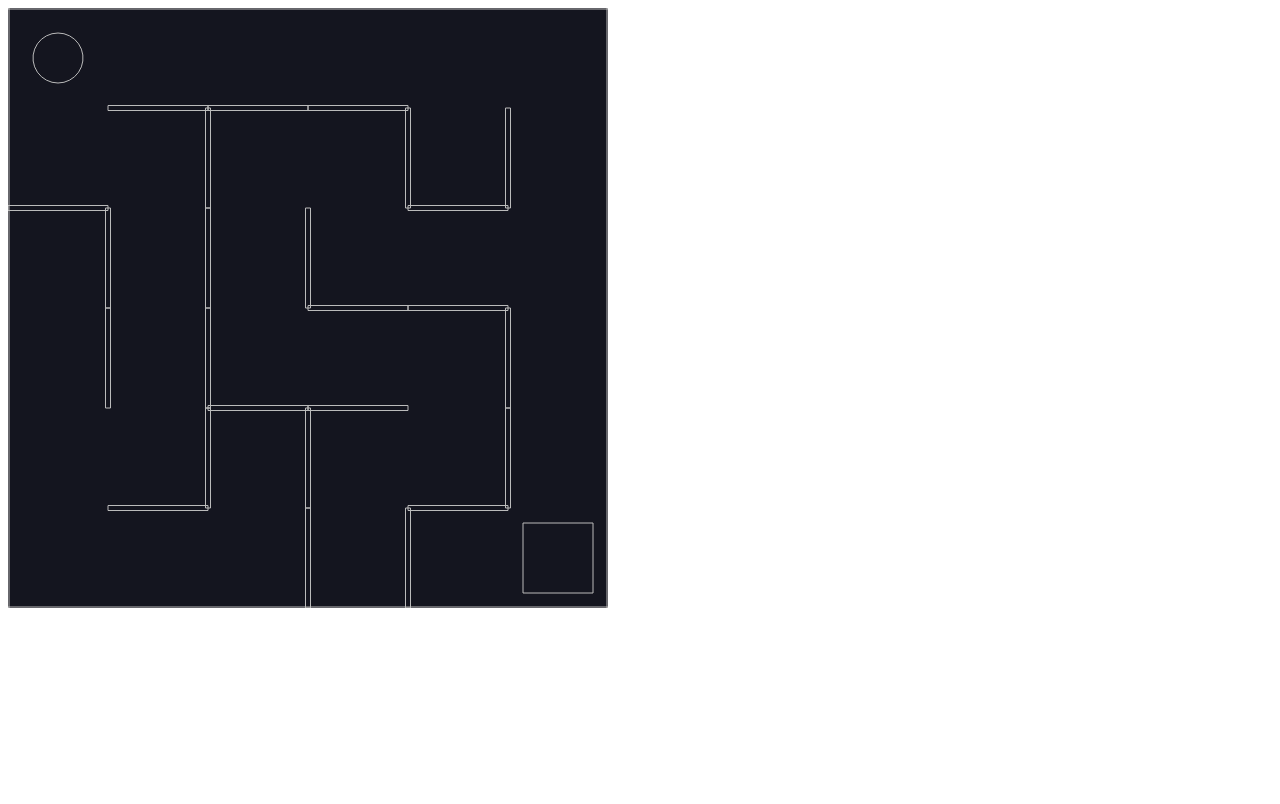
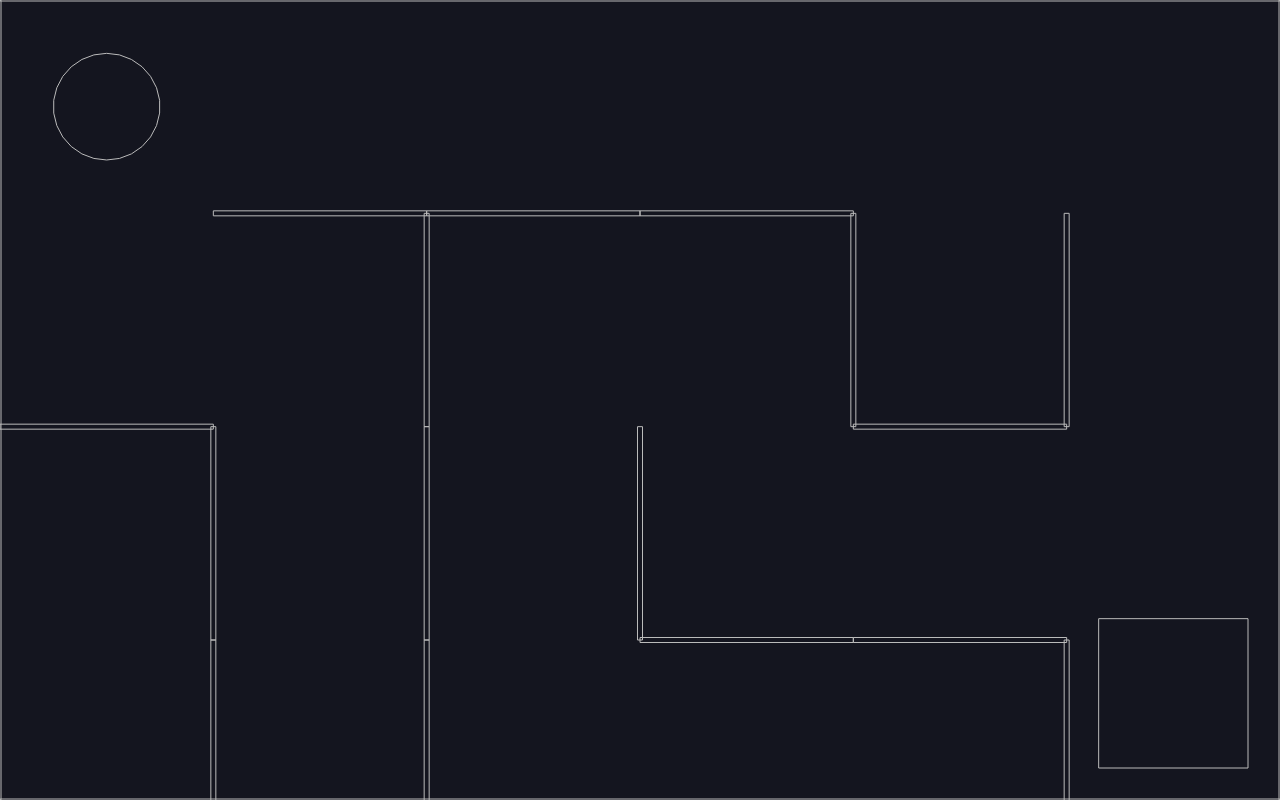
Before and after one commit to onTheDL/a-zing, a plain HTML site: page index.html in a window 1280 px wide. Drawn offline with nearby package versions, Linux system fonts and the light colour scheme.

Commit message:
Refactor to stretch canvas to span entire window width and height

```diff
--- a/index.html
+++ b/index.html
@@ -2,6 +2,11 @@
 <head>
 
   <script src="https://cdnjs.cloudflare.com/ajax/libs/matter-js/0.14.2/matter.min.js" integrity="sha512-pi0tSRZdlNRZeANPwdAIHRAYg6gZZV6QlAiyHXn5TYqLzBKE9jlttO/QgYLMhISD6oNv2kPsVelx+n5nw0FqKA==" crossorigin="anonymous"></script>
+  <style>
+    body {
+      margin: 0;
+    }
+  </style>
 
 </head>
 <body>
--- a/index.js
+++ b/index.js
@@ -2,8 +2,10 @@ const { Engine, Render, Runner, World, Bodies, Body, Events, } = Matter;
 
 //CONSTANTS
 const cells = 6; //total number of cells in horizontal and vertical direction
-const width = 600; //are pixels values
-const height = 600;
+
+// Refactored to span entire screen width and height
+const width = window.innerWidth;
+const height = window.innerHeight;
 
 const unitLength = width / cells;
 
```
